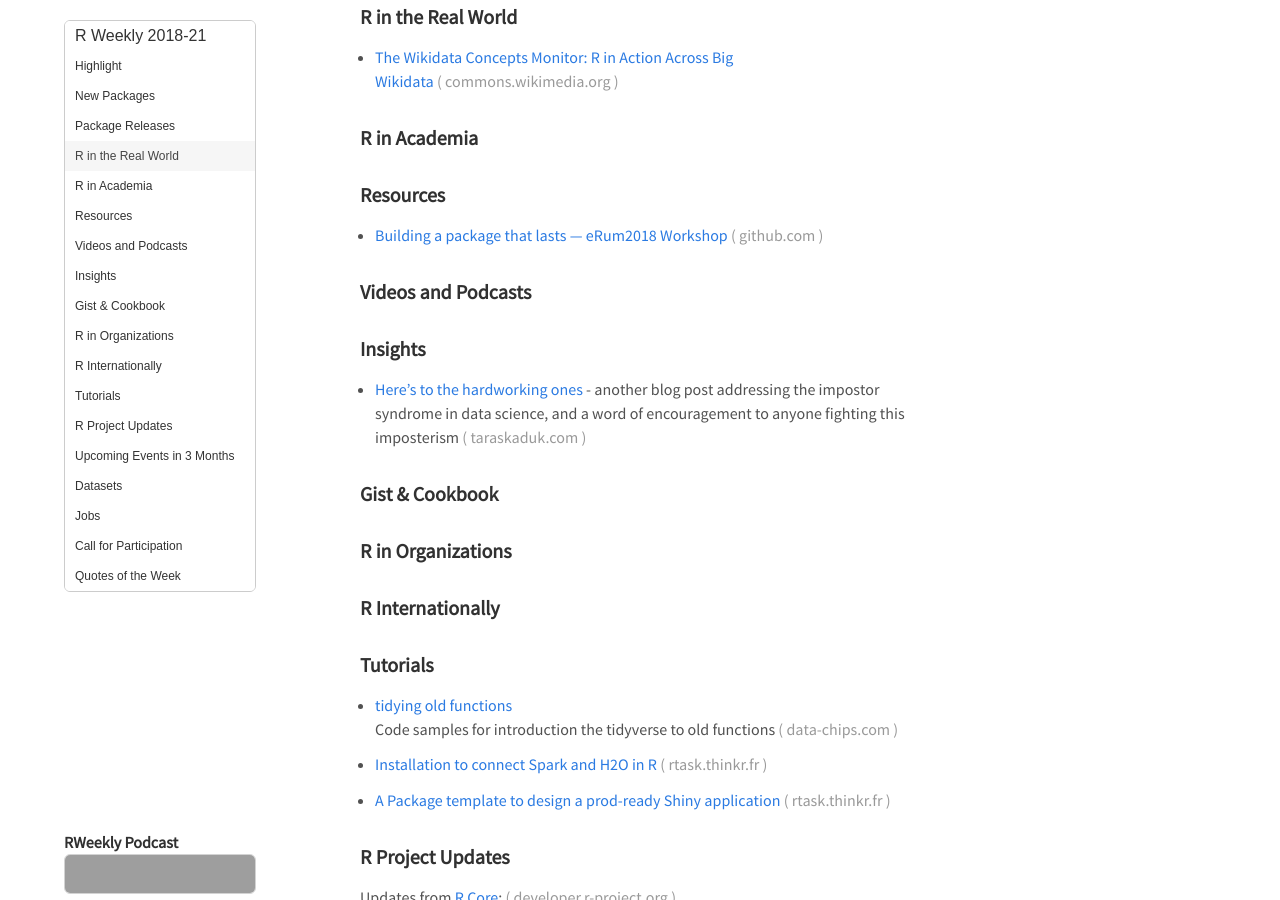
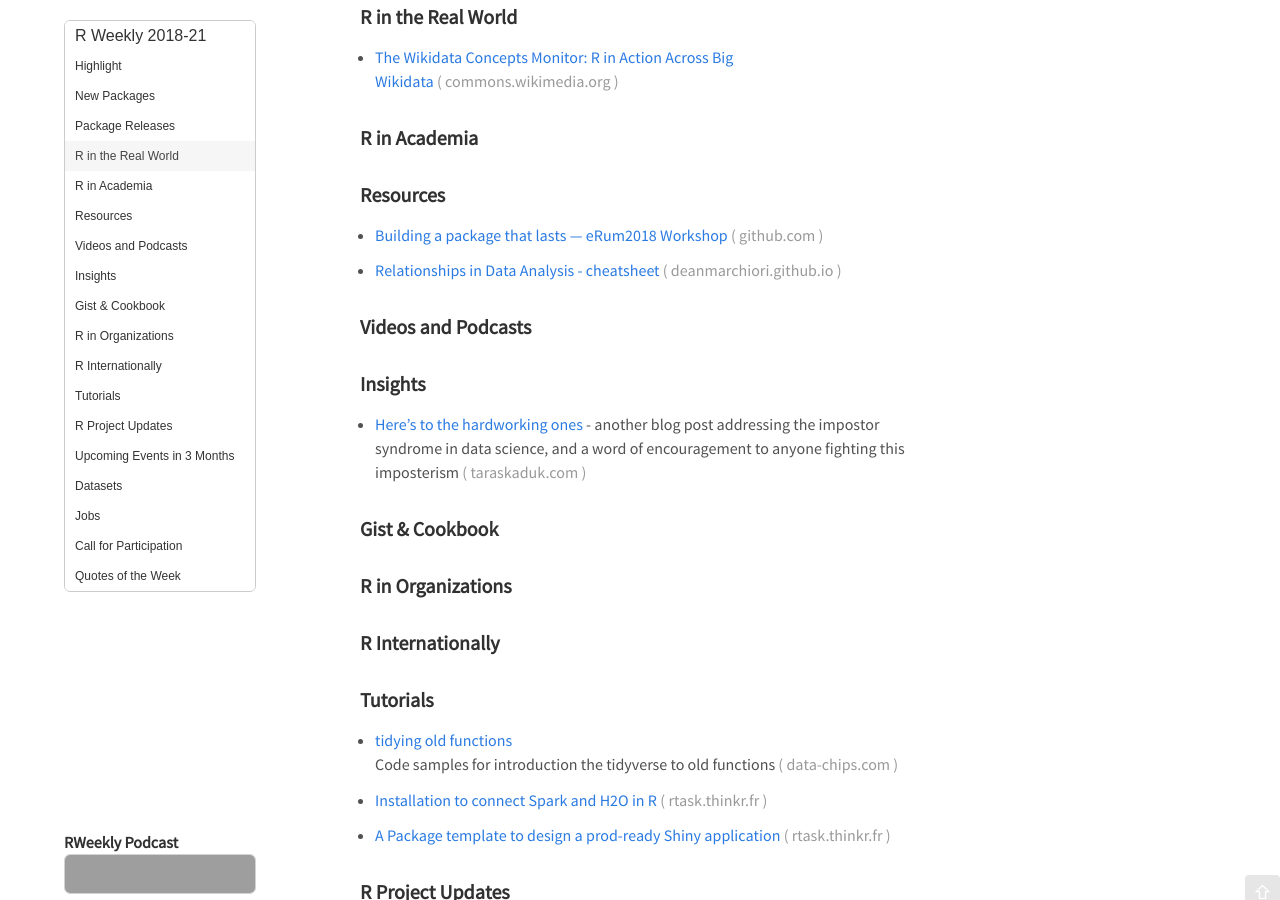
Before and after one commit to rweekly/rweekly.org, a Jekyll site: the page built from draft.md, in a window 1280 px wide and 900 px high, scrolled down 964 px. Built offline with Jekyll 4.4.1, drawn with Linux system fonts in a browser that asks for light colours; emoji names are drawn with the system emoji font; comment, search, counter and statistics services are not loaded; grey boxes are pictures that could not be loaded.

Commit message:
Update draft.md
added article to Resources section.

```diff
--- a/draft.md
+++ b/draft.md
@@ -47,6 +47,9 @@ Release Date: 2018-5-21
 ###  Resources
 
 + [Building a package that lasts — eRum2018 Workshop](https://github.com/ColinFay/erum2018)
+
++ [Relationships in Data Analysis - cheatsheet](https://deanmarchiori.github.io/2018-05-19-relationships-in-data/)
+
 
 ###  Videos and Podcasts
 
```
